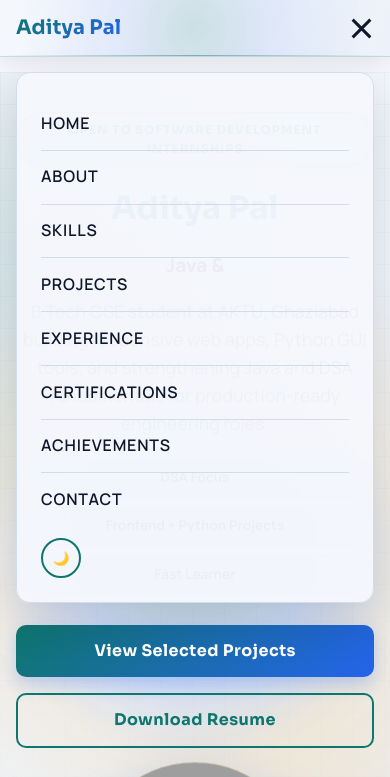
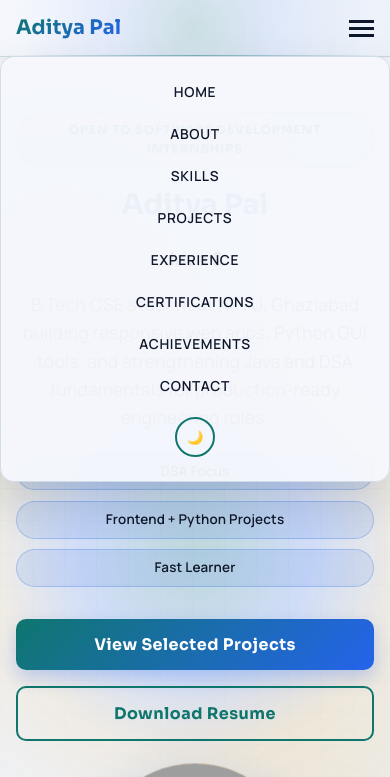
Before and after one commit to aadipalsingh/aadipalsingh.github.io, a plain HTML site: page index.html in a window 390 px wide. Both pictures are taken after a click on the element 361 px from the left and 28 px from the top of the page. Shown: the top 777 px of the page. Drawn offline with Linux system fonts and the light colour scheme; grey boxes are pictures that could not be loaded.

Commit message:
Refactor nav-links styles for better layout

```diff
--- a/styles.css
+++ b/styles.css
@@ -1153,10 +1153,10 @@ footer {
 
     .nav-links.active {
         display: flex;
-        position: fixed;
-        top: 72px;
-        left: 1rem;
-        right: 1rem;
+        position: absolute;
+        top: 100%;
+        left: 0;
+        right: 0;
         background: rgba(var(--bg-light-rgb), 0.96);
         backdrop-filter: blur(14px);
         -webkit-backdrop-filter: blur(14px);
@@ -1316,78 +1316,3 @@ footer {
         transform: translateY(0);
     }
 }
-/* ===== MOBILE MENU FIX ===== */
-@media (max-width: 768px) {
-
-    .mobile-menu {
-        display: flex;
-    }
-
-    .nav-links {
-        display: none;
-        flex-direction: column;
-        position: absolute;       /* changed from fixed */
-        top: 100%;                /* sits right below navbar */
-        left: 0;
-        right: 0;
-        background: var(--card-bg);
-        padding: 1.5rem 2rem 2rem;
-        gap: 0;
-        box-shadow: var(--shadow);
-        border-bottom: 1px solid var(--border-color);
-        z-index: 999;
-    }
-
-    .nav-links.active {
-        display: flex;
-    }
-
-    .nav-links a {
-        font-size: 1rem;
-        padding: 0.85rem 0;
-        border-bottom: 1px solid var(--border-color);
-        width: 100%;
-    }
-
-    .nav-links a:last-of-type {
-        border-bottom: none;
-    }
-
-    .theme-toggle {
-        margin-top: 0.75rem;
-        align-self: flex-start;
-    }
-
-    /* Hamburger → X animation */
-    .mobile-menu.open span:nth-child(1) {
-        transform: translateY(7px) rotate(45deg);
-    }
-    .mobile-menu.open span:nth-child(2) {
-        opacity: 0;
-    }
-    .mobile-menu.open span:nth-child(3) {
-        transform: translateY(-7px) rotate(-45deg);
-    }
-
-    /* Hero */
-    .hero-container {
-        grid-template-columns: 1fr;
-        text-align: center;
-        gap: 2rem;
-    }
-    .hero-buttons { justify-content: center; }
-    .hero-highlights { justify-content: center; }
-    .profile-img-container { width: 220px; height: 220px; }
-    .hero-content h1 { font-size: 2rem; }
-
-    /* About */
-    .about-content { grid-template-columns: 1fr; }
-
-    /* Projects */
-    .projects-grid { grid-template-columns: 1fr; }
-
-    /* Skills */
-    .skills-grid-modern {
-        grid-template-columns: repeat(auto-fit, minmax(130px, 1fr));
-    }
-}
```
